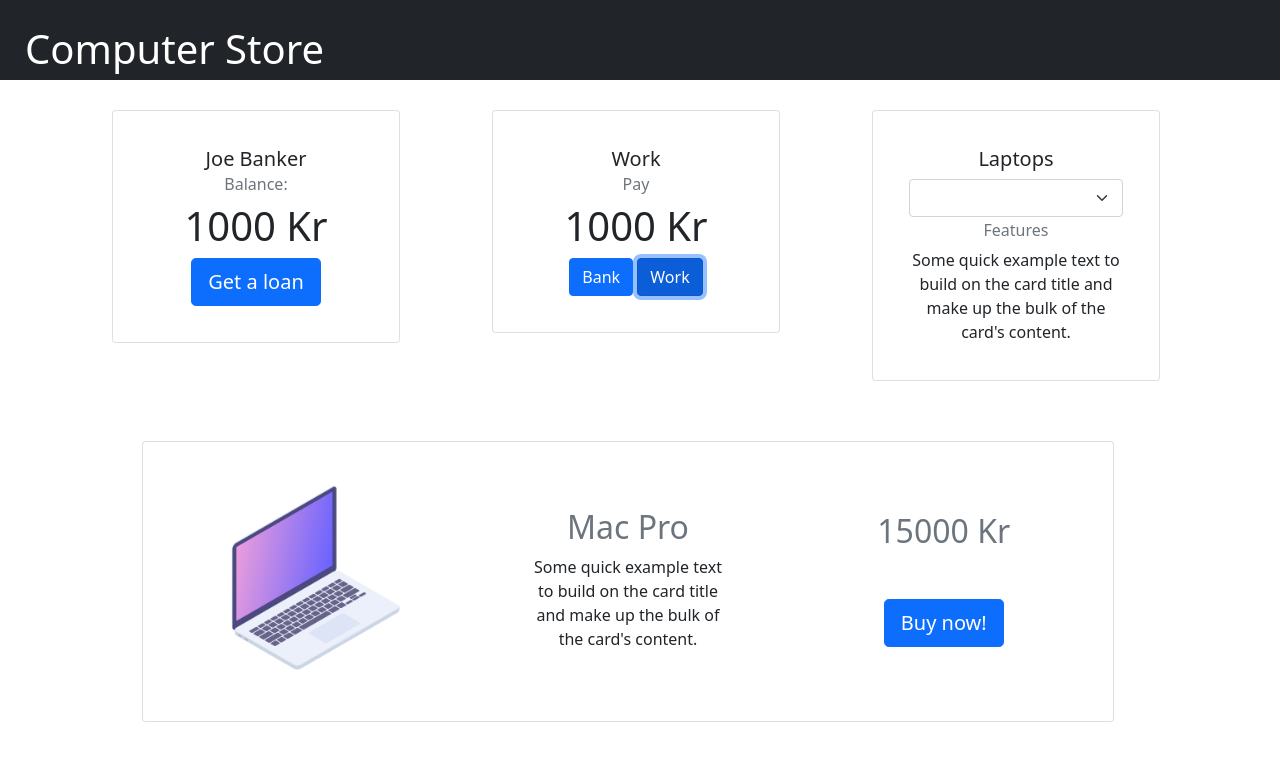
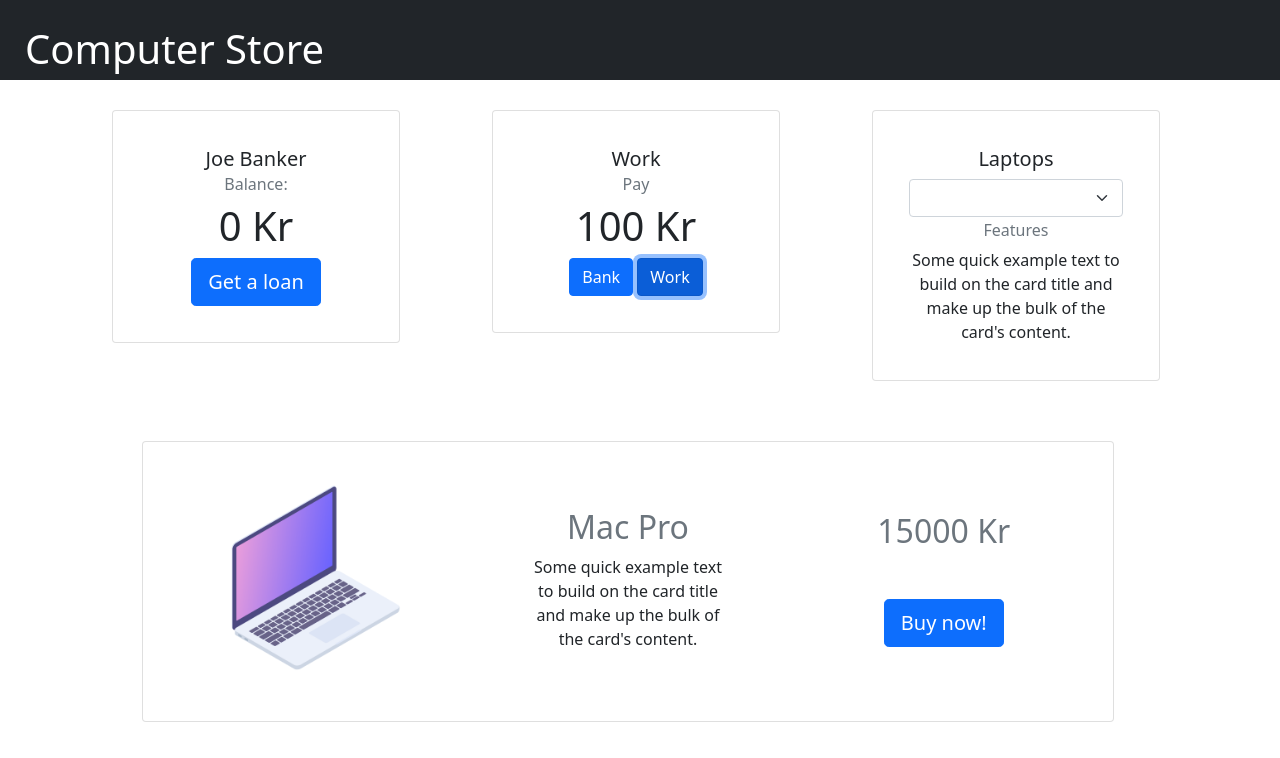
Before and after one commit to Erikdbrandt/KomputerStore, a plain HTML site: page index.html in a window 1280 px wide. Both pictures are taken after a click on the button "Work". Drawn offline with nearby package versions, Linux system fonts and the light colour scheme; no server answers.

Commit message:
Working button for adding salay with workbtn

```diff
--- a/app.js
+++ b/app.js
@@ -1,8 +1,8 @@
 const bankBalanceElement = document.getElementById("bankBalance");
 const loanBtnElement = document.getElementById("loanBtn");
-const payAmountElement = document.getElementById("payAmount");
+const payAmountBalanceElement = document.getElementById("payAmountBalance");
 const bankBtnElement = document.getElementById("bankBtn");
-const payBtnElement = document.getElementById("payBtn");
+const workBtnElement = document.getElementById("workBtn");
 const selectElement = document.getElementById("select");
 const computerFeatureTextElement = document.getElementById("featureText");
 const computerImageElement = document.getElementById("image");
@@ -35,13 +35,6 @@ const addComputerToSelect = (computer) => {
     selectElement.appendChild(computerElement);
 }
 
-const handleComputerSelectChange = e => {
-    const selectedComputer = computers[e.target.selectedIndex];
-
-    updateComputerInfo(selectedComputer);
-
-}
-
 const updateComputerInfo = selectedComputer => {
 
     computerPriceElement.innerText = `${selectedComputer.price} Kr`;
@@ -52,4 +45,22 @@ const updateComputerInfo = selectedComputer => {
     computerFeatureTextElement.innerText = selectedComputer.specs.join(" ")
 }
 
+const handleComputerSelectChange = e => {
+    const selectedComputer = computers[e.target.selectedIndex];
+
+    updateComputerInfo(selectedComputer);
+
+}
+
+const handleWorkBtn = e =>{
+let currentValue = parseInt(payAmountBalanceElement.innerHTML);
+
+   payAmountBalanceElement.innerText = currentValue + 100;
+}
+
+
+
 selectElement.addEventListener("change", handleComputerSelectChange);
+
+
+workBtnElement.addEventListener("click", handleWorkBtn);
--- a/index.html
+++ b/index.html
@@ -32,9 +32,10 @@
                     <div class="card-body">
                         <h5 class="card-title">Joe Banker</h5>
                         <h6 class="card-subtitle mb-2 text-muted">Balance:</h6>
-                        <h6> <span class="big-number display-6" id="bankBalance">1000 Kr</span>
+                        <h6> <span class="big-number display-6" id="bankBalance">0 Kr</span>
                         </h6>
                         <button class="btn btn-primary btn-pill btn-lg btn-round" id="loanBtn">Get a loan</button>
+
                     </div>
                 </div>
 
@@ -45,7 +46,7 @@
                     <div class="card-body">
                         <h5 class="card-title">Work</h5>
                         <h6 class="card-subtitle mb-2 text-muted">Pay</h6>
-                        <h6> <span class="big-number display-6" id="payAmount">1000 Kr</span>
+                        <h6> <span class="big-number display-6" id="payAmountBalance">0</span><span class="big-number display-6" > Kr</span>
                         </h6>
                         <button class="btn btn-primary btn-pill btn-round" id="bankBtn">Bank</button>
                         <button class="btn btn-primary btn-pill btn-round" id="workBtn">Work</button>
```
